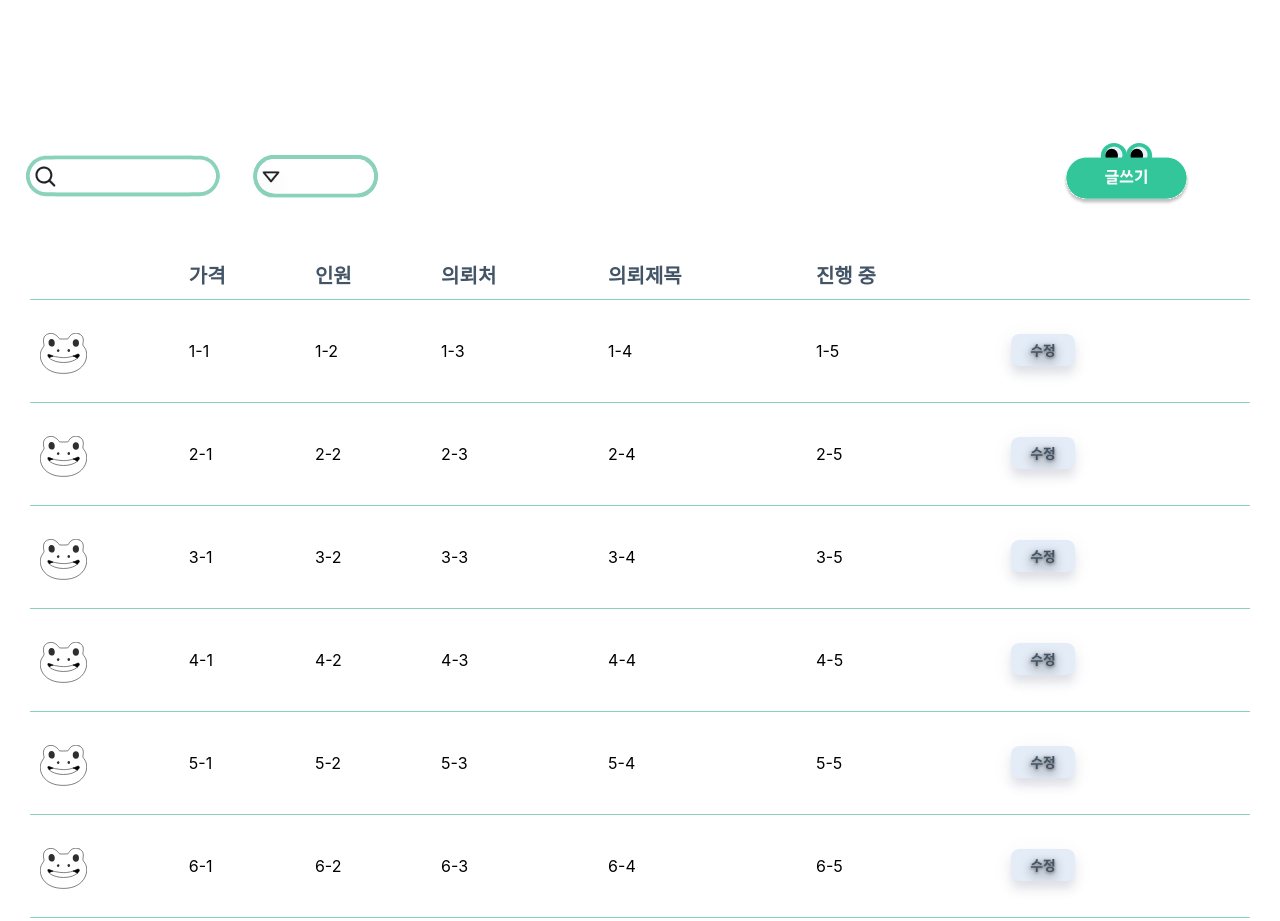
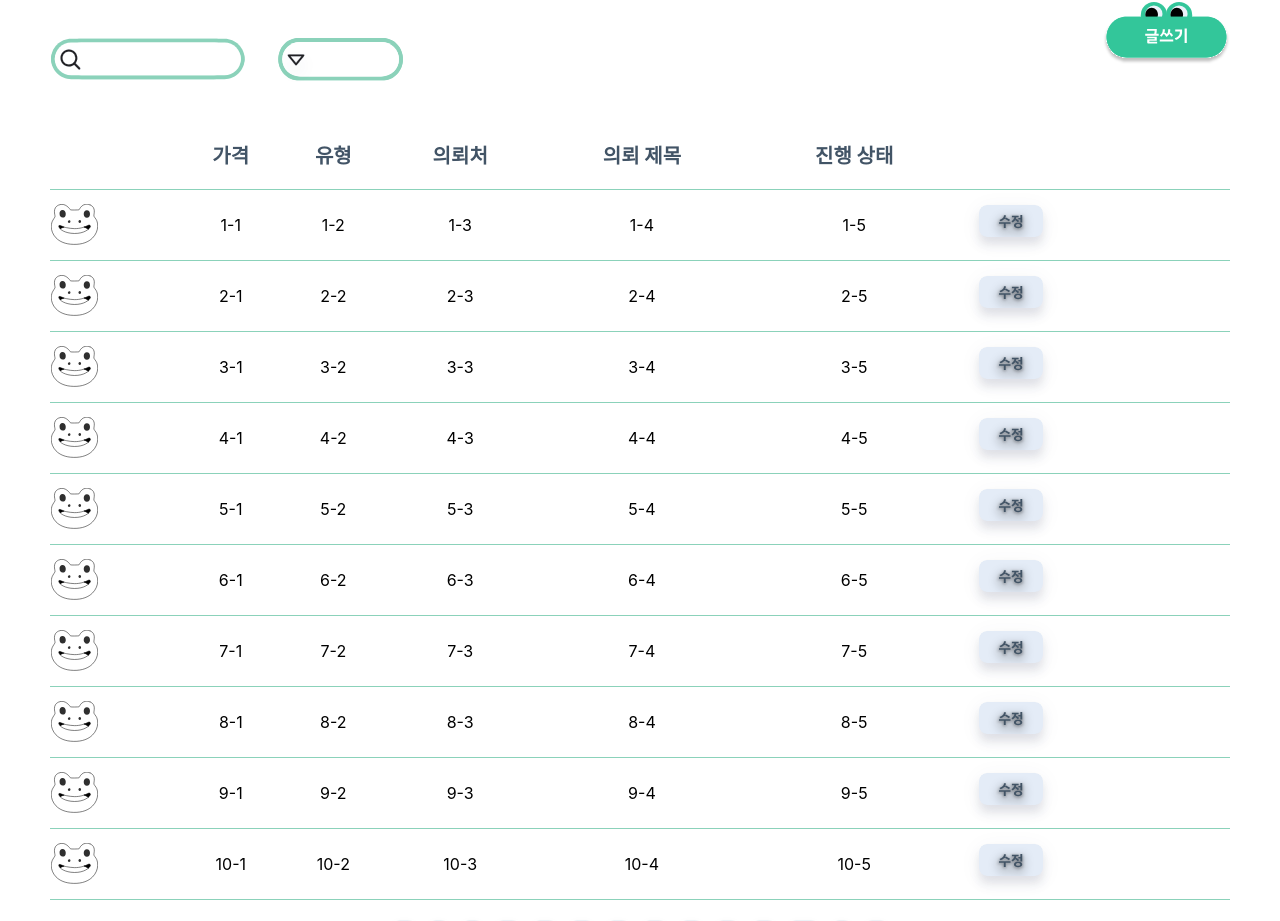
Before and after one commit to greeenfrogs/GREENFROG, a React (Create React App) app: page /request in a window 1280 px wide. Shown: the part 630-1551 px from the top of the page. Built offline with nearby package versions, Linux system fonts and the light colour scheme; a web font is replaced by a local one.

Commit message:
글쓰기창 구현

```diff
--- /dev/null
+++ b/src/component/Pagination.css
@@ -0,0 +1,14 @@
+.pagination {
+    display: flex;
+    justify-content: center;
+    margin-top: 20px;
+    margin-bottom: 50px;
+}
+
+.pagination button {
+    margin: 0 5px;
+}
+
+.pagination button.active {
+    font-weight: bold;
+}
--- /dev/null
+++ b/src/component/Pagination.js
@@ -0,0 +1,50 @@
+import React from 'react';
+import './Pagination.css';
+
+const Pagination = ({ currentPage, totalPages, handlePageClick }) => {
+
+    const handleNextPage = () => {
+        handlePageClick(Math.min(currentPage + 1, totalPages));
+    };
+
+    const handlePrevPage = () => {
+        handlePageClick(Math.max(currentPage - 1, 1));
+    };
+
+    const handleFirstPage = () => {
+        handlePageClick(1);
+    };
+
+    const handleLastPage = () => {
+        handlePageClick(totalPages);
+    };
+
+    const renderPageNumbers = () => {
+        const pages = [];
+        const visiblePages = 10;
+
+        for (let page = 1; page <= totalPages; page++) {
+            pages.push(
+                <button key={page} onClick={() => handlePageClick(page)} className={page === currentPage ? 'active' : ''}>
+                    {page}
+                </button>
+            );
+
+            if (pages.length >= visiblePages) break;
+        }
+
+        return pages;
+    };
+
+    return (
+        <div className="pagination">
+            <button onClick={handleFirstPage}>«</button>
+            <button onClick={handlePrevPage}>‹</button>
+            {renderPageNumbers()}
+            <button onClick={handleNextPage}>›</button>
+            <button onClick={handleLastPage}>»</button>
+        </div>
+    );
+};
+
+export default Pagination;
--- a/src/component/Request.css
+++ b/src/component/Request.css
@@ -1,28 +1,36 @@
-.introduce_container .menu {
+.header_req {
     display: flex;
-    flex-direction: row; /* 가로로 정렬 */
+    justify-content: space-between;
+    align-items: center;
+    margin-top: 10px;
+    margin-bottom: 25px;
 }
 
 .Searchbar {
     width: 240px;
     height: 50px;
+    margin-top: 14px;
+    margin-left: 25px;
+    cursor: pointer;
 }
 
 .Searchtype {
     width: 147px;
     height: 50px;
+    margin-top: 14px;
+    cursor: pointer;
 }
 
-.WriteButton {
-    width: 147px;
-    height: 62px;
+.dropdown {
+    position: relative;
+    display: inline-block;
 }
 
 .dropdown-content {
     display: none;
     position: absolute;
     background-color: #f9f9f9;
-    min-width: 115px;
+    width: 118px;
     box-shadow: 0px 8px 16px 0px rgba(0,0,0,0.2);
     padding: 12px 16px;
     z-index: 1;
@@ -31,6 +39,7 @@
 .dropdown-content a {
     color: var(--text---body---dark); /* 변수 적용 */
     padding: 12px 16px;
+    text-align: center;
     text-decoration: none;
     display: block;
 }
@@ -49,12 +58,33 @@
     font-weight: bold;
 }
 
-.pagination {
-    display: flex;
-    justify-content: center; /* 가로로 중앙 정렬 */
-    margin-top: 20px; /* 페이지네이션과 위 요소 간의 간격 조정 */
+.WriteButton {
+    width: 147px;
+    height: 62px;
+    margin-right: 40px;
+    cursor: pointer;
 }
 
-.pagination button {
-    margin: 0 5px; /* 버튼 사이의 간격 조정 */
+.request-table {
+    width: calc(100% - 100px); /* 전체 너비에서 50px씩 빼서 양쪽에 50px씩의 공간을 만듭니다. */
+    margin-left: 50px; /* 왼쪽에 50px의 공간 추가 */
+    margin-right: 50px; /* 오른쪽에 50px의 공간 추가 */
+    border-collapse: collapse;
 }
+
+.table-row {
+    border-bottom: 1px solid var(--theme---primary---light);
+}
+
+.request-table tr:first-child td {
+    padding-bottom: 20px;
+}
+
+.request-table td {
+    text-align: center; /* 테이블 셀 내의 텍스트를 가운데 정렬합니다. */
+}
+
+.frog-icon, .correct-icon {
+    display: block;
+    cursor: pointer;
+}
--- a/src/component/Request.js
+++ b/src/component/Request.js
@@ -9,20 +9,20 @@ import write_button_svg from './buttonfile/write_button.svg';
 import frog_empty_svg from './buttonfile/frog_empty.svg';
 import frog_click_svg from './buttonfile/frog_click.svg';
 import correct_button_svg from './buttonfile/correct_button.svg';
-import Searchbar from './Request_func/Searchbar';
-import Searchtype from './Request_func/Searchtype';
+import Pagination from './Pagination';
 
 export default function Request() {
-    const [menu, setMenu] = useState('');
+    const navigate = useNavigate();
     const [frogClicked, setFrogClicked] = useState(Array.from({ length: 11 }, () => false));
     const [currentPage, setCurrentPage] = useState(1);
+    const [selectedMenu, setSelectedMenu] = useState('전체'); // '전체'를 초기값으로 선택
     const totalPages = 10;
-    const navigate = useNavigate(); // useNavigate 훅을 가져옵니다
 
-    const handleMenuClick = (selectedMenu) => {
-        setMenu(selectedMenu);
-        if (selectedMenu === 'write') {
+    const handleMenuClick = (option) => {
+        if (option === 'write') {
             navigate('/request/writemode'); // 페이지 이동
+        } else {
+            setSelectedMenu(option); // 클릭된 옵션을 상태로 설정
         }
     };
 
@@ -32,95 +32,78 @@ export default function Request() {
         setFrogClicked(updatedFrogClicked);
     };
 
-    const handleNextPage = () => {
-        setCurrentPage((prevPage) => Math.min(prevPage + 1, totalPages));
-    };
-
-    const handlePrevPage = () => {
-        setCurrentPage((prevPage) => Math.max(prevPage - 1, 1));
-    };
-
-    const handleFirstPage = () => {
-        setCurrentPage(1);
-    };
-
-    const handleLastPage = () => {
-        setCurrentPage(totalPages);
-    };
-
     const handlePageClick = (page) => {
         setCurrentPage(page);
     };
 
-    const renderPageNumbers = () => {
-        const pages = [];
-        const visiblePages = 10;
-
-        for (let page = 1; page <= totalPages; page++) {
-            pages.push(
-                <button key={page} onClick={() => handlePageClick(page)} className={page === currentPage ? 'active' : ''}>
-                    {page}
-                </button>
-            );
-
-            if (pages.length >= visiblePages) break;
-        }
-
-        return pages;
-    };
-
     return (
         <div>
-            <div className='introduce_container'>
-                <img className='introduce_image' src={intro_req} alt='introduce_req' />
-                <div className="menu" style={{ display: 'flex', justifyContent: 'space-between' }}>
-                    <div style={{ display: 'flex' }}>
-                        <img className="Searchbar" src={searchbar_svg} alt="searchbar" style={{ marginTop: '12px' }} onClick={() => handleMenuClick('memberInfo')} />
-                        <div className="dropdown" style={{ position: 'relative', display: 'inline-block' }}>
-                            <img className="Searchtype" src={searchtype_svg} alt="searchtype" style={{ marginTop: '12px' }} onClick={() => handleMenuClick('searchtype')} />
-                            <div className="dropdown-content" style={{ position: 'absolute', top: '100%', zIndex: 1 }}>
-                                <a className="heading3" href="#">전체</a>
-                                <a className="heading3" href="#">즐겨찾기</a>
-                                <a className="heading3" href="#">진행중</a>
-                                <a className="heading3" href="#">프론트</a>
-                                <a className="heading3" href="#">백</a>
-                                <a className="heading3" href="#">UI/UX</a>
-                            </div>
+            <img className='introduce_image' src={intro_req} alt='introduce_req' />
+            <div className="header_req">
+                <div className="menu-left">
+                    <img
+                        className="Searchbar"
+                        src={searchbar_svg}
+                        alt="searchbar"
+                    />
+                    <div className="dropdown">
+                        <img
+                            className="Searchtype"
+                            src={searchtype_svg}
+                            alt="searchtype"
+                        />
+                        <div className="dropdown-content">
+                            <a
+                                className={`heading3 ${selectedMenu === '전체' ? 'selected' : ''}`} // 선택된 메뉴인 경우에만 'selected' 클래스 추가
+                                href="/all"
+                                onClick={() => handleMenuClick('전체')} // 클릭 이벤트 핸들러 추가
+                            >
+                                전체
+                            </a>
+                            <a
+                                className={`heading3 ${selectedMenu === '의뢰처' ? 'selected' : ''}`}
+                                href="/favorites"
+                                onClick={() => handleMenuClick('의뢰처')}
+                            >
+                                의뢰처
+                            </a>
+                            <a
+                                className={`heading3 ${selectedMenu === '의뢰 제목' ? 'selected' : ''}`}
+                                href="/inProgress"
+                                onClick={() => handleMenuClick('의뢰 제목')}
+                            >
+                                의뢰 제목
+                            </a>
                         </div>
                     </div>
-                    <img className="WriteButton" src={write_button_svg} alt="write_button" style={{ marginBottom: '10px' }} onClick={() => handleMenuClick('write')} />
                 </div>
+                <img
+                    className="WriteButton"
+                    src={write_button_svg}
+                    alt="write_button"
+                    onClick={() => handleMenuClick('write')}
+                />
             </div>
-            <div className="wrapper">
-                <div className="menu" style={{ display: 'flex', flexDirection: 'row' }}>
-                    {menu === 'memberInfo' && <Searchbar />}
-                    {menu === 'searchtype' && <Searchtype />}
-                </div>
-            </div>
-            <div style={{ margin: '0 30px' }}>
-                <table style={{ width: '100%', borderCollapse: 'collapse', marginTop: '-120px' }}>
+            <div>
+                <table className="request-table">
                     <tbody>
                         {Array.from(Array(11).keys()).map(row => (
-                            <tr key={row} style={{ borderBottom: '1px solid var(--theme---primary---light)' }}>
+                            <tr key={row} className="table-row">
                                 {Array.from(Array(7).keys()).map(col => (
-                                    <td
-                                        key={col}
-                                        className={(col === 0 && row !== 0 && row !== 10) ? 'heading3' : ''}
-                                        style={{ border: 'none', padding: '10px' }}
-                                    >
+                                    <td key={col} className={(col === 0 && row !== 0 && row !== 10) ? 'heading3' : ''}>
                                         {(col === 0 && row === 0) ? '' :
                                             (col === 6 && row === 0) ? '' :
                                             (col === 0) ?
                                                 <img src={frogClicked[row] ? frog_click_svg : frog_empty_svg}
                                                     alt={`frog_${row}-${col}`}
-                                                    style={{ marginTop: '10px' }}
+                                                    className="frog-icon"
                                                     onClick={() => handleFrogClick(row)} /> :
-                                                (col === 6) ? <img src={correct_button_svg} alt={`correct_button_${row}-${col}`} style={{ marginTop: '10px' }} /> :
+                                                (col === 6) ? <img src={correct_button_svg} alt={`correct_button_${row}-${col}`} className="correct-icon" /> :
                                                 (col === 1 && row === 0) ? <span className="heading3">가격</span> :
-                                                    (col === 2 && row === 0) ? <span className="heading3">인원</span> :
+                                                    (col === 2 && row === 0) ? <span className="heading3">유형</span> :
                                                         (col === 3 && row === 0) ? <span className="heading3">의뢰처</span> :
-                                                            (col === 4 && row === 0) ? <span className="heading3">의뢰제목</span> :
-                                                                (col === 5 && row === 0) ? <span className="heading3">진행 중</span> :
+                                                            (col === 4 && row === 0) ? <span className="heading3">의뢰 제목</span> :
+                                                                (col === 5 && row === 0) ? <span className="heading3">진행 상태</span> :
                                                                     `${row}-${col}`}
                                     </td>
                                 ))}
@@ -129,13 +112,11 @@ export default function Request() {
                     </tbody>
                 </table>
             </div>
-            <div className="pagination" style={{ margin: '50px 0' }}>
-                <button onClick={handleFirstPage}>«</button>
-                <button onClick={handlePrevPage}>‹</button>
-                {renderPageNumbers()}
-                <button onClick={handleNextPage}>›</button>
-                <button onClick={handleLastPage}>»</button>
-            </div>
+            <Pagination
+                currentPage={currentPage}
+                totalPages={totalPages}
+                handlePageClick={handlePageClick}
+            />
         </div>
     );
 }
--- a/src/component/Request_writemode.css
+++ b/src/component/Request_writemode.css
@@ -62,6 +62,34 @@
     margin-top: 60px; /* 간격 추가 */
   }
 
+  .client-container {
+    display: flex; /* 가로로 나열 */
+    align-items: center; /* 세로 정렬 */
+    margin-bottom: 20px; /* title-container와 type-container 사이의 간격 추가 */
+  }
+
+  .email-box {
+    width: 955px; /* 너비 950px */
+    height: 50px; /* 높이 50px */
+    border: 2px solid #33C69A; /* 33C69A 색상으로 2px 두께의 테두리 */
+    border-radius: 40px; /* 모서리를 40px 둥글게 */
+    box-sizing: border-box; /* 패딩과 테두리를 요소의 전체 너비와 높이에 포함 */
+    margin-left: 72px; /* 이름 상자와 제목 사이에 간격 추가 */
+  }
+
+  .submit-container {
+    display: flex;
+    justify-content: center;
+    margin-top: 20px;
+  }
+
+  .WriteButton {
+    display: flex;
+    justify-content: center;
+    margin-bottom: 50px;
+    cursor: pointer;
+  }
+
   .heading2 {
     font-size: 24px; /* 원하는 글씨 크기 */
     font-weight: bold; /* 굵은 글씨 */
```
Also changed, not shown: src/component/Request_writemode.js (+18 -0 lines), src/component/Request_func/Searchbar.js (deleted), src/component/Request_func/Searchtype.js (deleted).
